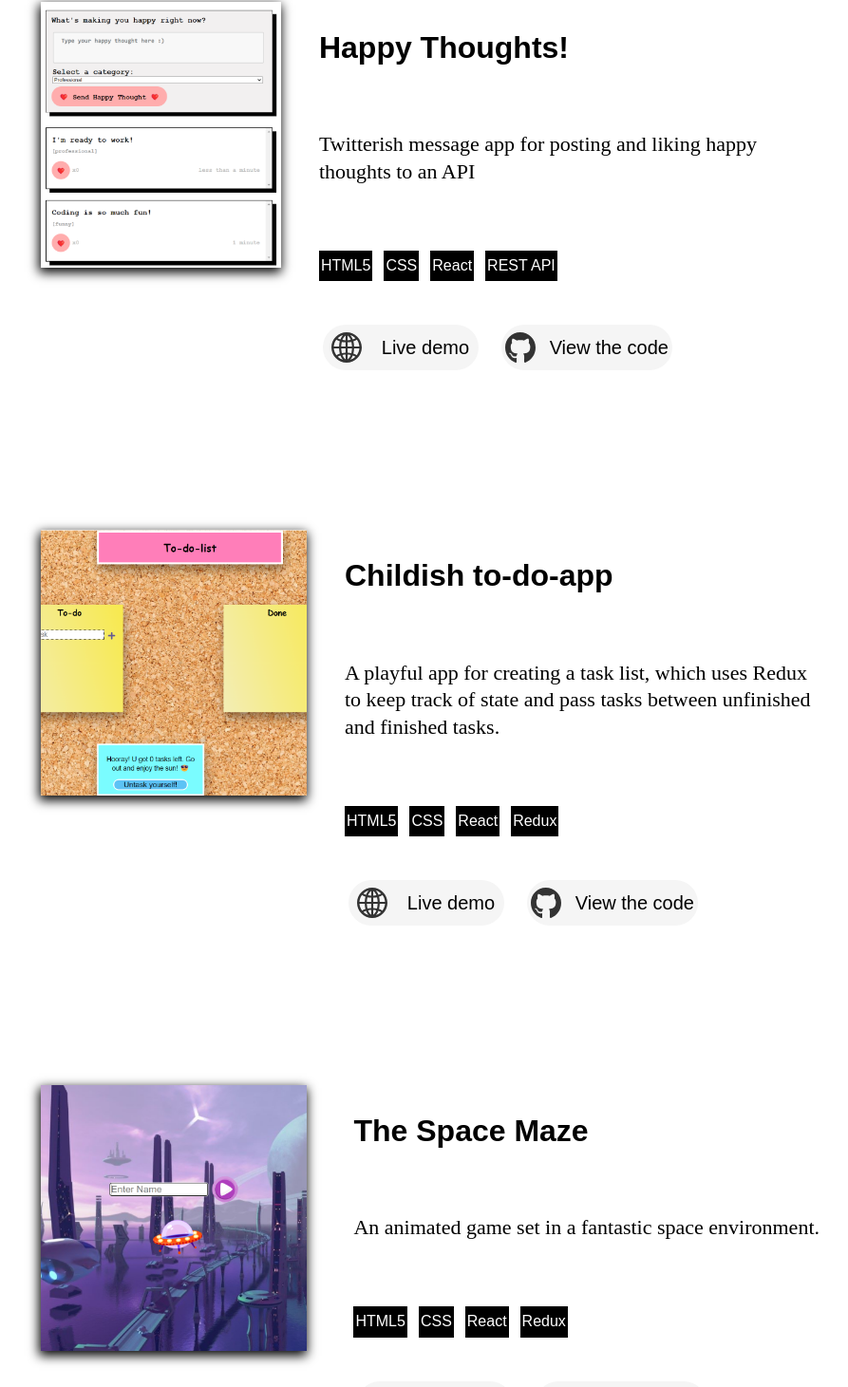
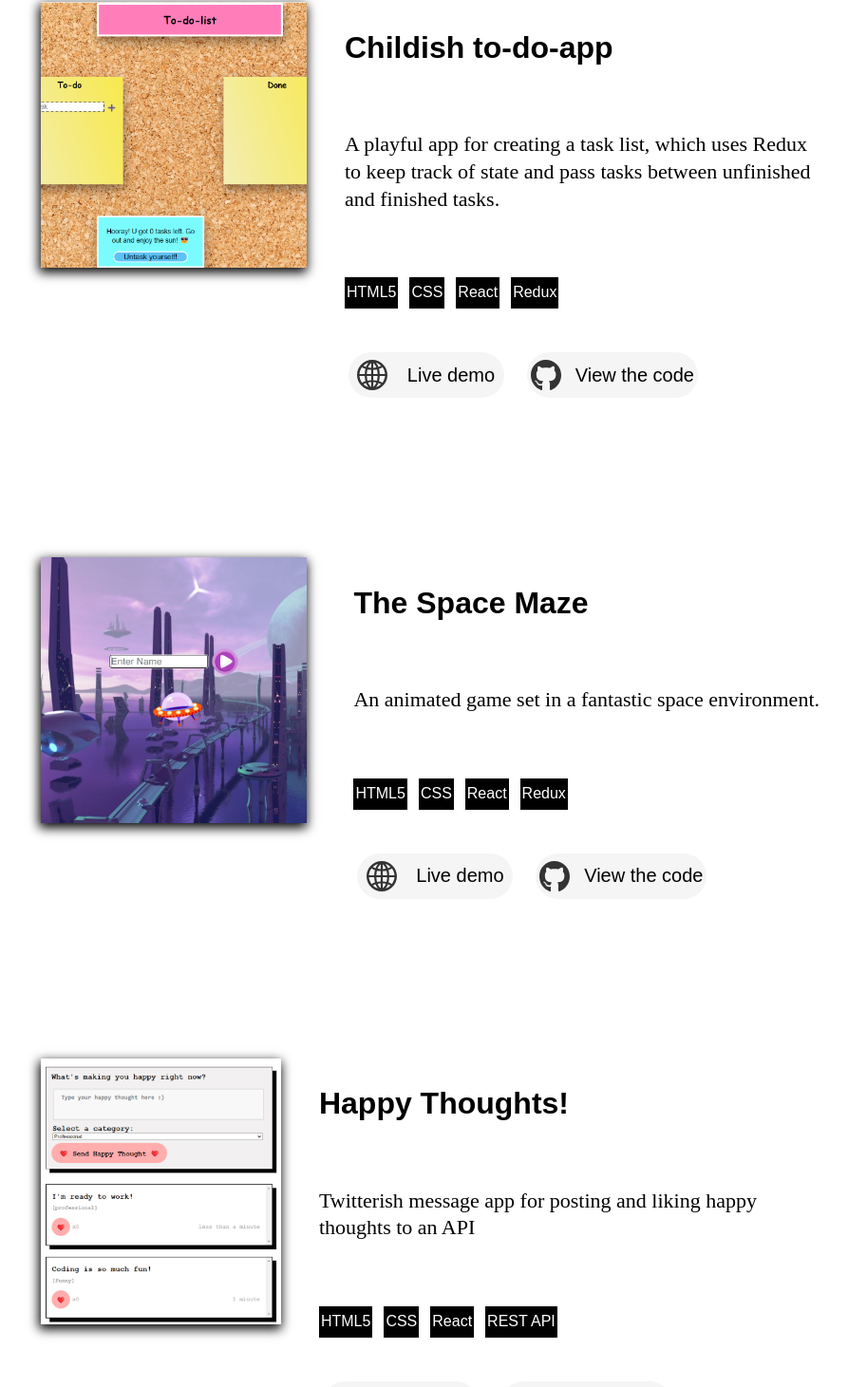
Before and after one commit to jonsjak/portfolio-react-ts, a React (Create React App) app: page / in a window 1280 px wide. Shown: the part 2769-4230 px from the top of the page at 95% size, without its empty margins (237-1130 px from the left). Built offline with nearby package versions, Linux system fonts and the light colour scheme; the HTML template or start-up script is replaced by a standard one.

Commit message:
reorganized featureDataLis

```diff
--- a/package.json
+++ b/package.json
@@ -13,6 +13,7 @@
     "@types/react-dom": "^18.2.7",
     "@types/styled-components": "^5.1.28",
     "imagemin": "^8.0.1",
+    "imagemin-jpegtran": "^7.0.0",
     "react": "^18.2.0",
     "react-dom": "^18.2.0",
     "react-scripts": "5.0.1",
--- a/src/components/BusinessCard.tsx
+++ b/src/components/BusinessCard.tsx
@@ -49,7 +49,7 @@ const TitleText = styled.div`
 export const BusinessCard: React.FC = () => {
   return (
     <BusinessCardContainer>
-      <ProfilePicture src={profileImg} alt="Jonas" />
+      <ProfilePicture src={profileImg} alt="Me sitting at bench" />
       <TitleText>
         <h1>{BussinessInfo.name}</h1>
         <h2>{BussinessInfo.jobTitle}</h2>
--- a/src/components/SkillsSection.tsx
+++ b/src/components/SkillsSection.tsx
@@ -47,8 +47,8 @@ const SkillSectionHeader = styled.h4`
 
 const SkillListHeader = styled.h5`
     color: white;
-    padding: 2px;
-    display: inline-block;
+    padding: 6px;
+    display: inline;
 `;
 
 export const SkillsSection: React.FC = () => {
@@ -85,7 +85,7 @@ export const SkillsSection: React.FC = () => {
         </div>
 
         <div>
-            <SkillListHeader style={{background: "#6DB486"}}>Upcoming</SkillListHeader>
+            <SkillListHeader style={{background: "#55ab73"}}>Upcoming</SkillListHeader>
             <SkillList>
                 {techLists.upcomingList.map((object) => (
                 <li key={object}>{object}</li>
--- a/src/lists/featureDataList.ts
+++ b/src/lists/featureDataList.ts
@@ -5,7 +5,6 @@ import WeatherAppImage from '../images/optimized/weather-app.jpg';
 import ZombieQuizImage from '../images/optimized/zombie-quiz.png';
 import MusicReleasesImage from '../images/optimized/music-releases.jpg';
 import HappyThoughtsImage from '../images/optimized/happy-thoughts.png';
-import AncientTimesImage from '../images/optimized/ancient-times.jpg';
 import ChatbotImage from '../images/optimized/chatbot.jpg';
 
 export interface FeatureData {
@@ -23,7 +22,7 @@ export const FeatureDataList: FeatureData[] = [
     {
         index: 1,
         imageSrc: MovieGlobeImg,
-        altText: "movieglobe pic",
+        altText: "Screenshot of The MovieGlobe Project",
         title: "The Movie Location Globe",
         description: "Final project at Technigo. An interactive movie map for finding new movies and travel inspiration.",
         featureTags:  ["HTML5", "CSS", "React", "Redux", "Access Token", "Styled Components"],
@@ -32,8 +31,28 @@ export const FeatureDataList: FeatureData[] = [
     },
     {
         index: 2,
+        imageSrc: TodoAppImage,
+        altText: "Screenshot of The Todo app Project",
+        title: "Childish to-do-app",
+        description: "A playful app for creating a task list, which uses Redux to keep track of state and pass tasks between unfinished and finished tasks.",
+        featureTags: ["HTML5", "CSS", "React", "Redux"],
+        githubLink: "https://github.com/jonsjak/project-todos/tree/master",
+        deployLink: "https://jonastodoapp.netlify.app/"
+    },
+    {
+        index: 3,
+        imageSrc: SpaceMazeImg,
+        altText: "Screenshot of The Space Maze Project",
+        title: "The Space Maze",
+        description: "An animated game set in a fantastic space environment.",
+        featureTags: ["HTML5", "CSS", "React", "Redux"],
+        githubLink: "https://github.com/Technigo/project-labyrinth/pull/194",
+        deployLink: "https://the-great-space-maze.netlify.app/"
+    },
+    {
+        index: 4,
         imageSrc: HappyThoughtsImage,
-        altText: "HappyThoughts pic",
+        altText: "Screenshot of The HappyThoughts project",
         title: "Happy Thoughts!",
         description: "Twitterish message app for posting and liking happy thoughts to an API",
         featureTags: ["HTML5", "CSS", "React", "REST API"],
@@ -41,29 +60,9 @@ export const FeatureDataList: FeatureData[] = [
         deployLink: "https://eloquent-bunny-a273b7.netlify.app/"
     },
     {
-        index: 3,
-        imageSrc: TodoAppImage,
-        altText: "Todo app",
-        title: "Childish to-do-app",
-        description: "A playful app for creating a task list, which uses Redux to keep track of state and pass tasks between unfinished and finished tasks.",
-        featureTags: ["HTML5", "CSS", "React", "Redux"],
-        githubLink: "https://github.com/jonsjak/project-todos/tree/master",
-        deployLink: "https://jonastodoapp.netlify.app/"
-    },
-    {
-        index: 4,
-        imageSrc: SpaceMazeImg,
-        altText: "space maze starter page",
-        title: "The Space Maze",
-        description: "An animated game set in a fantastic space environment.",
-        featureTags: ["HTML5", "CSS", "React", "Redux"],
-        githubLink: "https://github.com/Technigo/project-labyrinth/pull/194",
-        deployLink: "https://the-great-space-maze.netlify.app/"
-    },
-    {
         index: 5,
         imageSrc: ZombieQuizImage,
-        altText: "Zombie game pic",
+        altText: "Screenshot of the Zombie Game Project",
         title: "Zombie Quiz Game",
         description: "Do you dare playing this post-apocalyptic Zombie game?",
         featureTags: ["HTML5", "CSS", "React"],
@@ -72,8 +71,18 @@ export const FeatureDataList: FeatureData[] = [
     },
     {
         index: 6,
+        imageSrc: MusicReleasesImage,
+        altText: "Screenshot of the Music Release Site",
+        title: "Music release app built in React",
+        description: "React single page application, fetching music releases from an API and using routes for maneuvering.",
+        featureTags: ["HTML5", "CSS", "React", "SPA", "API"],
+        githubLink: "https://github.com/Technigo/project-music-releases/pull/254",
+        deployLink: "https://moonlit-paprenjak-b2f391.netlify.app/"
+    },
+    {
+        index: 7,
         imageSrc: ChatbotImage,
-        altText: "chatbot pic",
+        altText: "Screenshot of the Chatbot Project",
         title: "Quiz Bot built in Javascript",
         description: "A Chat Bot letting you take a Sweden Trivia Quiz",
         featureTags: ["HTML5", "CSS", "Vanilla.js"],
@@ -81,33 +90,36 @@ export const FeatureDataList: FeatureData[] = [
         deployLink: "https://prismatic-cajeta-1efba0.netlify.app"
     },
     {
-        index: 7,
+        index: 8,
         imageSrc:WeatherAppImage,
-        altText: "Weather App",
+        altText: "Screenshot of the Weather App",
         title: "Weather App using API fetch",
         description: "App fetching weather data, altering imagery and textual content based on the forecast data",
         featureTags: ["HTML5", "CSS", "Vanilla.js", "API"],
         githubLink: "https://github.com/Technigo/project-weather-app/pull/265",
         deployLink: "https://cheery-pasca-c07ee4.netlify.app/"
-    },
-    {
-        index: 8,
-        imageSrc: MusicReleasesImage,
-        altText: "Music release site",
-        title: "Music release app built in React",
-        description: "React single page application, fetching music releases from an API and using routes for maneuvering.",
-        featureTags: ["HTML5", "CSS", "React", "SPA", "API"],
-        githubLink: "https://github.com/Technigo/project-music-releases/pull/254",
-        deployLink: "https://moonlit-paprenjak-b2f391.netlify.app/"
-    },
+    }
+];
+
+/* const NotUsedFeatures: FeatureData = [
     {
         index: 9,
         imageSrc: AncientTimesImage,
-        altText: "Ancient Times News site",
+        altText: "Screenshot of the Ancient Times News Project",
         title: "The Ancient Times News Site",
         description: "Where it all started. A thematic news site landing page set in ancient times",
         featureTags: ["HTML5", "CSS"],
         githubLink: "https://github.com/jonsjak/project-news-site",
         deployLink: "https://the-ancient-times-news-site.netlify.app/"
+    },
+    {
+    index: 10,
+    imageSrc: GuessWhoImage,
+    altText: "Screenshot of the Guess Who Game Project",
+    title: "Guess Who!",
+    description: "Online version of the kids game classic 'Guess Who'. Find the secret person by asking yes-or-no-question about the character.",
+    featureTags: ["HTML5", "CSS", "Vanilla.js"],
+    githubLink: "https://github.com/jonsjak/project-guess-who",
+    deployLink: "https://earnest-cactus-488c67.netlify.app/"
     }
-];
+] */
```
Also changed, not shown: 1 other file (tests, documents, lock files or other folders).
